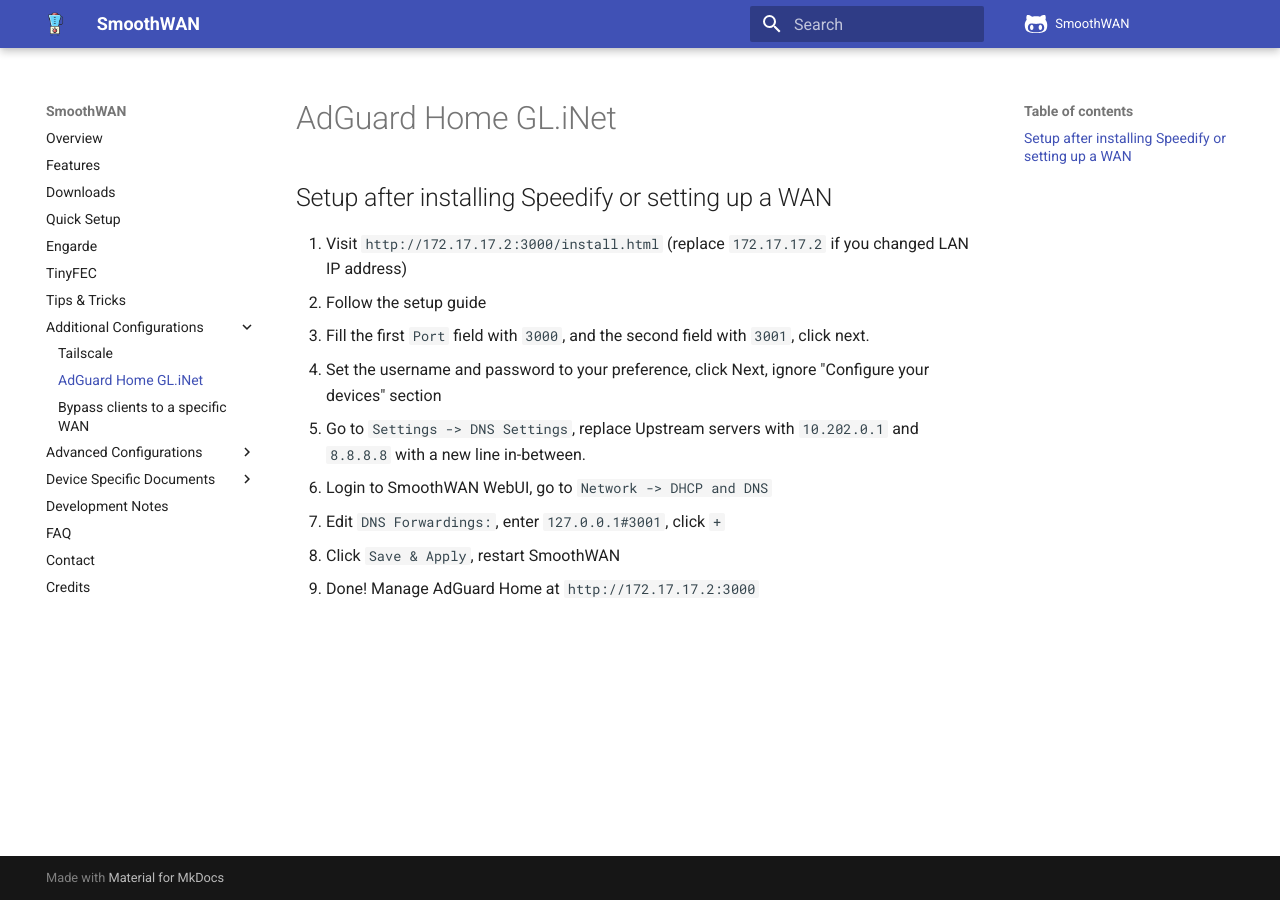
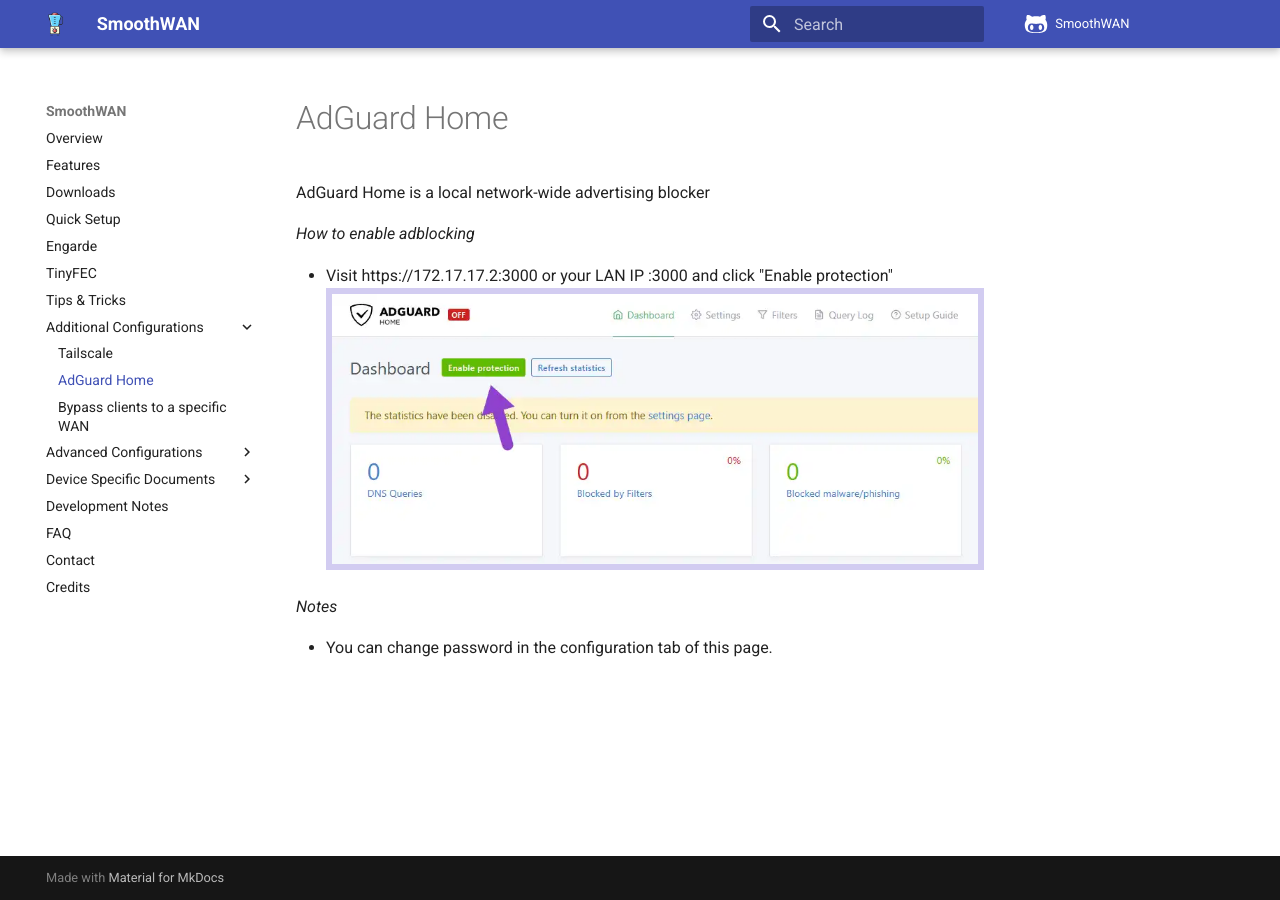
Before and after one commit to SmoothWAN/SmoothWAN-docs, an MkDocs documentation site: the page built from docs/adg.md, in a window 1280 px wide. Built offline with MkDocs 1.6.1 and Material for MkDocs 9.7.7, drawn with Linux system fonts in a browser that asks for light colours; comment, search, counter and statistics services are not loaded.

Commit message:
Update ADGHome guide

```diff
--- a/docs/adg.md
+++ b/docs/adg.md
@@ -1,10 +1,10 @@
-## Setup after installing Speedify or setting up a WAN
-1. Visit `http://172.17.17.2:3000/install.html` (replace `172.17.17.2` if you changed LAN IP address)
-2. Follow the setup guide
-3. Fill the first `Port` field with `3000`, and the second field with `3001`, click next.
-4. Set the username and password to your preference, click Next, ignore "Configure your devices" section
-5. Go to `Settings -> DNS Settings`, replace Upstream servers with `10.202.0.1` and `8.8.8.8` with a new line in-between.
-6. Login to SmoothWAN WebUI, go to `Network -> DHCP and DNS`
-7. Edit `DNS Forwardings:`, enter `127.0.0.1#3001`, click `+`
-8. Click `Save & Apply`, restart SmoothWAN
-9. Done! Manage AdGuard Home at `http://172.17.17.2:3000`
+AdGuard Home is a local network-wide advertising blocker
+
+*How to enable adblocking*
+
+- Visit https://172.17.17.2:3000 or your LAN IP :3000 and click "Enable protection"
+<img style="border:6px solid #d2ccf1;" src="/assets/adg.webp" style="max-height:300px"/>
+
+*Notes*
+
+- You can change password in the configuration tab of this page.
--- a/mkdocs.yml
+++ b/mkdocs.yml
@@ -32,7 +32,7 @@
   - Tips & Tricks: 'tips.md'
   - 'Additional Configurations':
     - 'Tailscale' : 'tail.md'
-    - 'AdGuard Home GL.iNet' : 'adg.md'
+    - 'AdGuard Home' : 'adg.md'
     - 'Bypass clients to a specific WAN' : 'wanbyp.md'
   - 'Advanced Configurations':
     - 'Cheap unmanaged switch Multi-WAN using MACVLAN' : 'macvlan.md'
```
Also changed, not shown: docs/assets/adg.webp (added).
